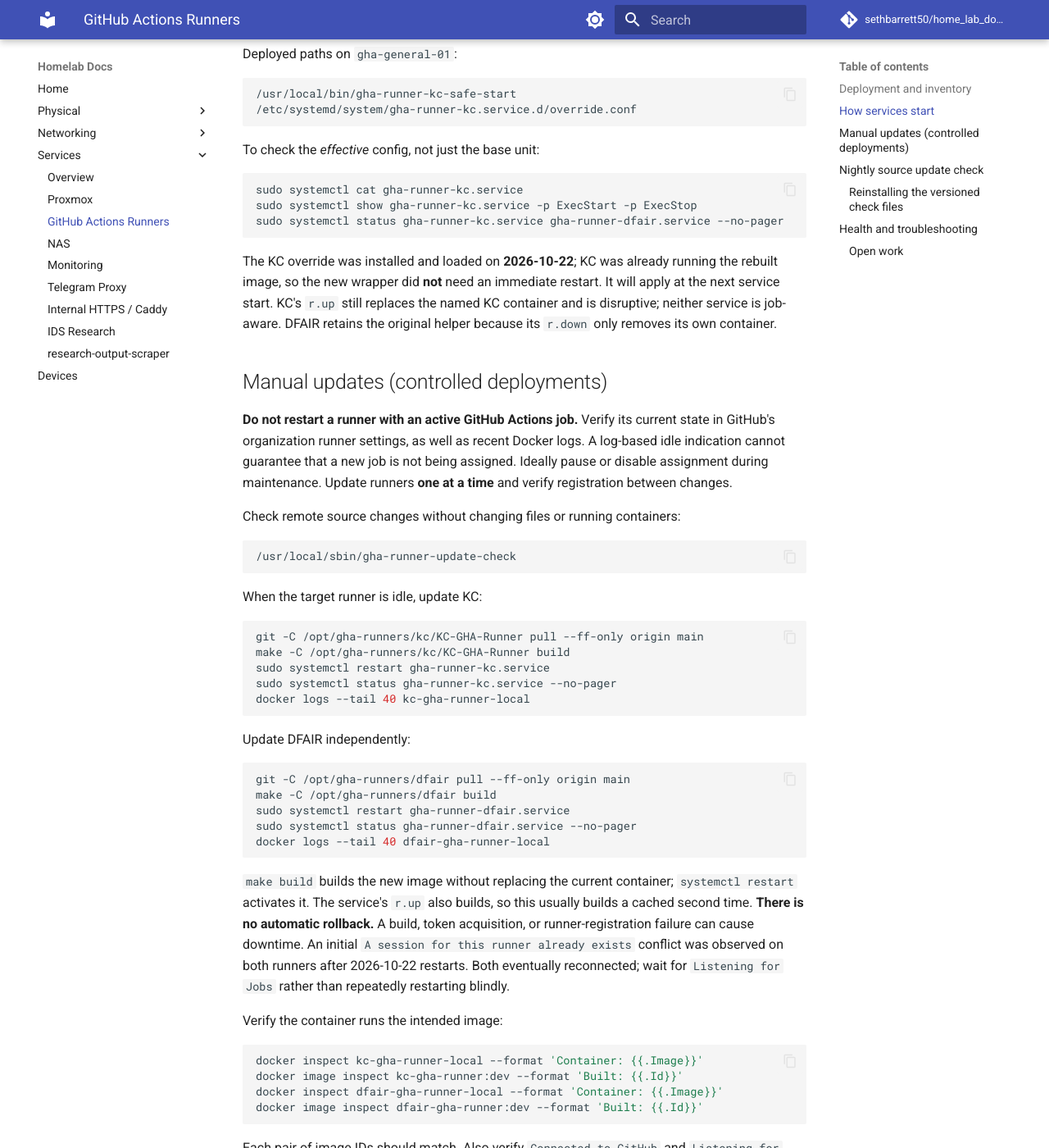
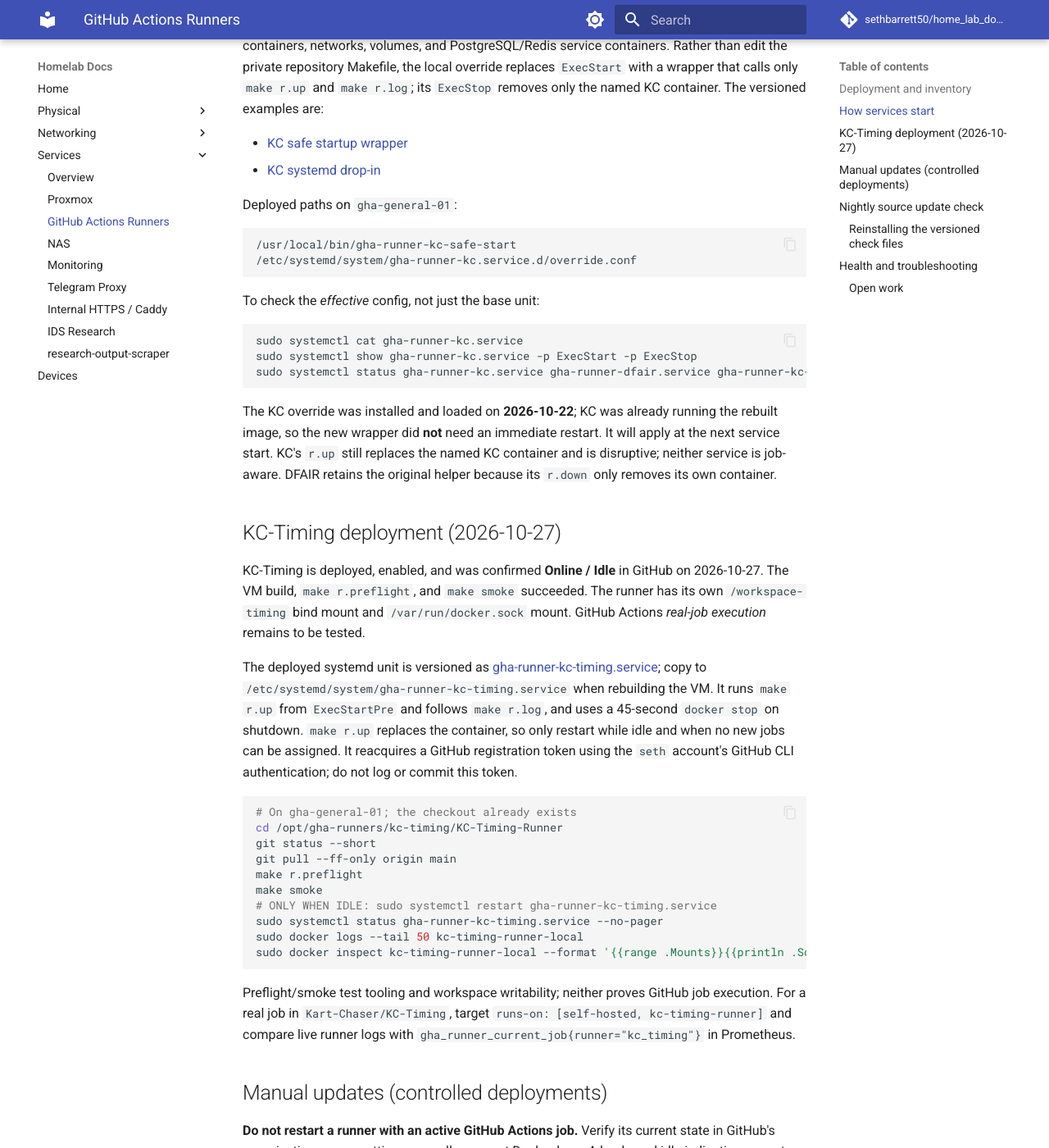
Before and after one commit to sethbarrett50/home_lab_docs, an MkDocs documentation site: the page built from docs/services/github-actions-runners.md, in a window 1280 px wide and 1400 px high, scrolled down 1242 px. Shown: the whole window at 82% size. Built offline with MkDocs 1.6.1 and Material for MkDocs 9.7.7, drawn with Linux system fonts in a browser that asks for light colours; comment, search, counter and statistics services are not loaded; some of the changed text lies outside the part shown.

Commit message:
docs: added timing runner

````diff
--- a/docs/services/github-actions-runners.md
+++ b/docs/services/github-actions-runners.md
@@ -11,10 +11,11 @@
 |---|---|---|---|---|
 | KC | [KC-GHA-Runner](https://github.com/Kart-Chaser/KC-GHA-Runner) | `/opt/gha-runners/kc/KC-GHA-Runner` | `kc-gha-runner-local` / `kc-gha-runner:dev` | `gha-runner-kc.service` |
 | DFAIR | [dfair_runner](https://github.com/DFAIR-LAB-Augusta/dfair_runner) | `/opt/gha-runners/dfair` | `dfair-gha-runner-local` / `dfair-gha-runner:dev` | `gha-runner-dfair.service` |
+| KC-Timing (repo-scoped) | [KC-Timing-Runner](https://github.com/Kart-Chaser/KC-Timing-Runner) | `/opt/gha-runners/kc-timing/KC-Timing-Runner` | `kc-timing-runner-local` / `kc-timing-runner:dev` | `gha-runner-kc-timing.service` |
 
-Both repositories use `main` for deployed source and `make build` for local
-image builds. KC uses Docker **host networking** and a mounted Docker socket;
-DFAIR uses Docker's default bridge network. KC image builds pass the host
+All three runner repositories use `main` for deployed source and `make build` for local
+image builds. KC and KC-Timing use Docker **host networking** and a mounted Docker socket;
+DFAIR uses Docker's default bridge network. KC-Timing uses a host-backed `/workspace-timing` mount (UID/GID 1001:1001), separate from KC's `/workspace` bind mount, so Docker-outside-of-Docker Compose bind sources resolve on the VM host. KC-Timing is registered specifically to `Kart-Chaser/KC-Timing` with the `kc-timing-runner,linux,x64` labels. KC image builds pass the host
 Docker group GID. Treat runner access to Docker as privileged: untrusted
 workflows may compromise the host VM. Restrict GitHub organization access,
 runner groups, and workflow permissions appropriately.
@@ -54,7 +55,7 @@
 ```bash
 sudo systemctl cat gha-runner-kc.service
 sudo systemctl show gha-runner-kc.service -p ExecStart -p ExecStop
-sudo systemctl status gha-runner-kc.service gha-runner-dfair.service --no-pager
+sudo systemctl status gha-runner-kc.service gha-runner-dfair.service gha-runner-kc-timing.service --no-pager
 ```
 
 The KC override was installed and loaded on **2026-10-22**; KC was already
@@ -63,6 +64,27 @@
 the named KC container and is disruptive; neither service is job-aware.
 DFAIR retains the original helper because its `r.down` only removes its own
 container.
+
+## KC-Timing deployment (2026-10-27)
+
+KC-Timing is deployed, enabled, and was confirmed **Online / Idle** in GitHub on 2026-10-27. The VM build, `make r.preflight`, and `make smoke` succeeded. The runner has its own `/workspace-timing` bind mount and `/var/run/docker.sock` mount. GitHub Actions *real-job execution* remains to be tested.
+
+The deployed systemd unit is versioned as [gha-runner-kc-timing.service](runner-observability/gha-runner-kc-timing.service); copy to `/etc/systemd/system/gha-runner-kc-timing.service` when rebuilding the VM. It runs `make r.up` from `ExecStartPre` and follows `make r.log`, and uses a 45-second `docker stop` on shutdown. `make r.up` replaces the container, so only restart while idle and when no new jobs can be assigned. It reacquires a GitHub registration token using the `seth` account's GitHub CLI authentication; do not log or commit this token.
+
+```bash
+# On gha-general-01; the checkout already exists
+cd /opt/gha-runners/kc-timing/KC-Timing-Runner
+git status --short
+git pull --ff-only origin main
+make r.preflight
+make smoke
+# ONLY WHEN IDLE: sudo systemctl restart gha-runner-kc-timing.service
+sudo systemctl status gha-runner-kc-timing.service --no-pager
+sudo docker logs --tail 50 kc-timing-runner-local
+sudo docker inspect kc-timing-runner-local --format '{{range .Mounts}}{{println .Source " -> " .Destination}}{{end}}'
+```
+
+Preflight/smoke test tooling and workspace writability; neither proves GitHub job execution. For a real job in `Kart-Chaser/KC-Timing`, target `runs-on: [self-hosted, kc-timing-runner]` and compare live runner logs with `gha_runner_current_job{runner="kc_timing"}` in Prometheus.
 
 ## Manual updates (controlled deployments)
 
@@ -86,6 +108,16 @@
 sudo systemctl restart gha-runner-kc.service
 sudo systemctl status gha-runner-kc.service --no-pager
 docker logs --tail 40 kc-gha-runner-local
+```
+
+Update KC-Timing independently when idle:
+
+```bash
+git -C /opt/gha-runners/kc-timing/KC-Timing-Runner pull --ff-only origin main
+make -C /opt/gha-runners/kc-timing/KC-Timing-Runner r.preflight
+sudo systemctl restart gha-runner-kc-timing.service
+sudo systemctl status gha-runner-kc-timing.service --no-pager
+docker logs --tail 40 kc-timing-runner-local
 ```
 
 Update DFAIR independently:
@@ -124,12 +156,11 @@
 
 ## Nightly source update check
 
-A **read-only systemd timer** checks each private repository's `origin/main`
+A **read-only systemd timer** checks each configured private repository's `origin/main`
 every night around **03:00 host-local time** with up to 15 minutes of random
 delay. The timer was enabled and its service run succeeded on **2026-10-22**.
 Its first scheduled run was **2026-10-23 03:03:51 EDT**, according to
-`systemctl list-timers` at setup time. The script uses SSH aliases under
-`seth` (`github-kc`, `github-dfair`); the oneshot unit runs as `seth`.
+`systemctl list-timers` at setup time. The KC and DFAIR repositories use SSH aliases under `seth` (`github-kc`, `github-dfair`); KC-Timing is cloned with an HTTPS remote authenticated by `gh auth setup-git` as `seth`. The oneshot unit runs as `seth`. The versioned script now includes KC-Timing, but updating the **deployed** `/usr/local/sbin/gha-runner-update-check` and testing its HTTPS credentials remains a separate deployment step.
 
 | Installed component | Path | Versioned example |
 |---|---|---|
@@ -192,18 +223,19 @@
 ```bash
 # Check Docker/systemd status
 docker ps --filter name=gha-runner-local
-sudo systemctl status gha-runner-kc.service gha-runner-dfair.service --no-pager
+sudo systemctl status gha-runner-kc.service gha-runner-dfair.service gha-runner-kc-timing.service --no-pager
 
 # Recent registration/job activity
 docker logs --tail 50 kc-gha-runner-local
 docker logs --tail 50 dfair-gha-runner-local
+docker logs --tail 50 kc-timing-runner-local
 
 # Log-based current-job observer (bound to VM lab address, not loopback)
 curl -fsS http://192.168.10.189:9119/metrics
 sudo systemctl status gha-runner-job-exporter.service --no-pager
 ```
 
-The exporter listens on `192.168.10.189:9119`, so a request to
+The exporter now emits `kc`, `dfair`, and `kc_timing` observer metrics. The 2026-10-27 VM-local scrape showed `gha_runner_job_observer_up=1` and `gha_runner_job_observer_initialized=1` for all three (this is **not** a live job test). The exporter listens on `192.168.10.189:9119`, so a request to
 `127.0.0.1:9119` fails even when it is healthy. Prometheus on
 `monitor-01` (`192.168.10.158`) successfully scrapes the exporter every
 15 seconds. Metrics report log visibility/current inferred job, **not**
--- a/docs/services/runner-observability/gha_runner_job_exporter.py
+++ b/docs/services/runner-observability/gha_runner_job_exporter.py
@@ -14,6 +14,7 @@
 RUNNERS = {
     'kc-gha-runner-local': 'kc',
     'dfair-gha-runner-local': 'dfair',
+    'kc-timing-runner-local': 'kc_timing',
 }
 START = re.compile(r'(?:\d{4}-\d\d-\d\d[^ ]*\s+)?(?:\d{4}-\d\d-\d\d [0-9:]+Z:\s*)?Running job:\s*(.+)$')
 END = re.compile(r'(?:\d{4}-\d\d-\d\d[^ ]*\s+)?(?:\d{4}-\d\d-\d\d [0-9:]+Z:\s*)?Job\s+(.+?)\s+completed with result:')
````
Also changed, not shown: other parts of docs/services/github-actions-runners.md (+1 -1 lines), README.md (+1 -1 lines), docs/index.md (+1 -1 lines), docs/services/README.md (+5 -2 lines), docs/services/monitoring.md (+6 -5 lines), docs/services/dashboards/infra-overview.json, 2 other files.
